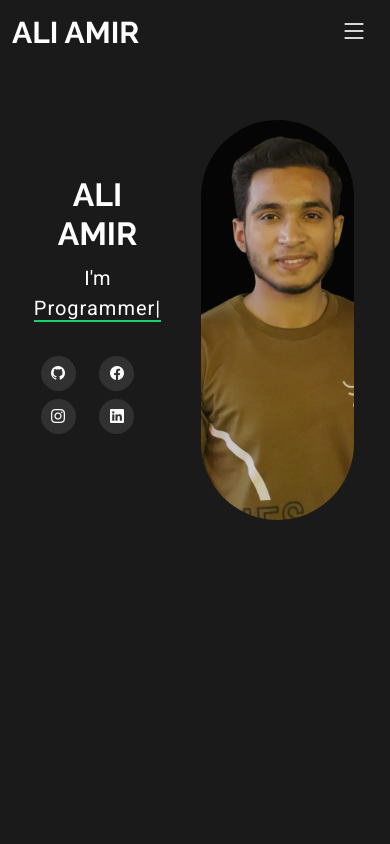
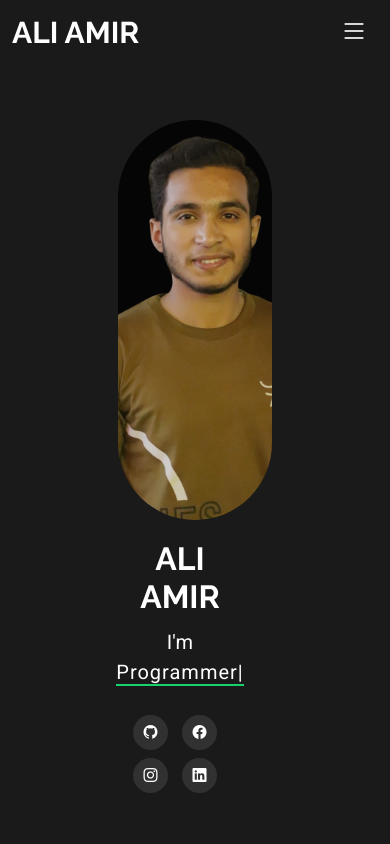
Before and after one commit to AliAmir9586/AliAmir_DEV, a plain HTML site: page index.html in a window 390 px wide. Shown: the top 844 px of the page. Drawn offline with Linux system fonts and the light colour scheme.

Commit message:
Update main.css

```diff
--- a/assets/css/main.css
+++ b/assets/css/main.css
@@ -684,79 +684,6 @@ section,
 /*--------------------------------------------------------------
 # Hero Section
 --------------------------------------------------------------*/
-/* .hero {
-  width: 100%;
-  min-height: 100vh;
-  position: relative;
-  padding: 80px 0;
-  display: flex;
-  align-items: center;
-  justify-content: center;
-}
-
-.hero img {
-  position: absolute;
-  inset: 0;
-  display: block;
-  width: 100%;
-  height: 100%;
-  object-fit: cover;
-  z-index: 1;
-}
-
-.hero .container {
-  position: relative;
-  z-index: 3;
-}
-
-.hero h2 {
-  margin: 0;
-  font-size: 64px;
-  font-weight: 700;
-}
-
-.hero p {
-  margin: 5px 0 0 0;
-  font-size: 26px;
-}
-
-.hero p span {
-  letter-spacing: 1px;
-  border-bottom: 2px solid var(--accent-color);
-}
-
-.hero .social-links {
-  margin-top: 25px;
-}
-
-.hero .social-links a {
-  background-color: color-mix(in srgb, var(--default-color), transparent 90%);
-  color: var(--default-color);
-  font-size: 14px;
-  width: 40px;
-  height: 40px;
-  border-radius: 50px;
-  display: inline-flex;
-  align-items: center;
-  justify-content: center;
-  margin-right: 20px;
-  transition: 0.3s;
-}
-
-.hero .social-links a:hover {
-  background-color: var(--accent-color);
-}
-
-@media (max-width: 768px) {
-  .hero h2 {
-    font-size: 32px;
-  }
-
-  .hero p {
-    font-size: 20px;
-  }
-} */
-
 /* Hero Section Styling */
 .hero {
   width: 100%;
@@ -777,6 +704,7 @@ section,
   max-width: 1200px; /* Prevents content from stretching too wide */
   width: 100%;
   margin: 0 auto;
+
 }
 
 .left-side {
@@ -829,11 +757,11 @@ section,
 }
 
 .right-side img {
-  width: 100%; /* Full width for image */
+  width: 80%; /* Full width for image */
   height: auto; /* Adjusts the height automatically */
    max-height: 500px;/* Optional: Limit max height for image */
   object-fit: cover; /* Ensures the image covers the area while maintaining aspect ratio */
-  border-radius: 10px; /* Optional: Adds rounded corners */
+  border-radius: 300px; /* Optional: Adds rounded corners */
 }
 
 /* Responsive Design */
@@ -845,30 +773,75 @@ section,
     text-align: center; /* Center text for small screens */
   }
 
+
+
+
+  @media (max-width: 768px) {
+    /* Stack the text and image vertically on small screens */
+    .hero {
+      flex-direction: column; /* Stack the content vertically */
+      text-align: center; /* Center text for mobile */
+      padding: 60px 15px; /* Adjust padding to ensure spacing */
+    }
+
+    .container {
+      display: flex;
+      flex-direction: column; /* Stack the image and text vertically */
+      align-items: center; /* Center align the elements */
+      width: 100%;
+      justify-content: center;
+    }
+
+    /* Ensure the image comes first */
+    .right-side {
+      order: 1; /* Position the image first */
+      max-width: 100%;
+      text-align: center;
+      margin-bottom: 20px; /* Add spacing between image and text */
+    }
+
     .left-side {
+      order: 2; /* Position the text below the image */
       max-width: 100%;
       padding-right: 0;
-    margin-bottom: 30px; /* Adds margin between sections */
+      text-align: center; /* Center text */
     }
 
     .right-side img {
       max-height: 400px; /* Adjust image size for smaller screens */
+      width: 100%; /* Limit the width */
+      border-radius: 200px; /* Optional: rounded corners */
     }
 
     .left-side h2 {
-    font-size: 32px; /* Smaller heading on mobile */
+      font-size: 32px; /* Adjust heading size for mobile */
+      margin-bottom: 10px; /* Add space between heading and paragraph */
     }
 
     .left-side p {
-    font-size: 20px; /* Smaller text on mobile */
+      font-size: 20px; /* Adjust paragraph size for mobile */
+      margin-bottom: 10px; /* Add space between paragraph and social links */
+    }
+
+    .left-side .social-links {
+      margin-top: 20px; /* Add space between paragraph and social links */
     }
 
     .left-side .social-links a {
       width: 35px; /* Smaller social icons */
       height: 35px;
-  }
-}
-
+      margin-right: 10px; /* Reduce margin between social icons */
+    }
+  }
+
+
+
+
+
+
+
+
+}
 
 /*--------------------------------------------------------------
 # About Section
```
Lines whose indentation alone changed are shown as unchanged.
